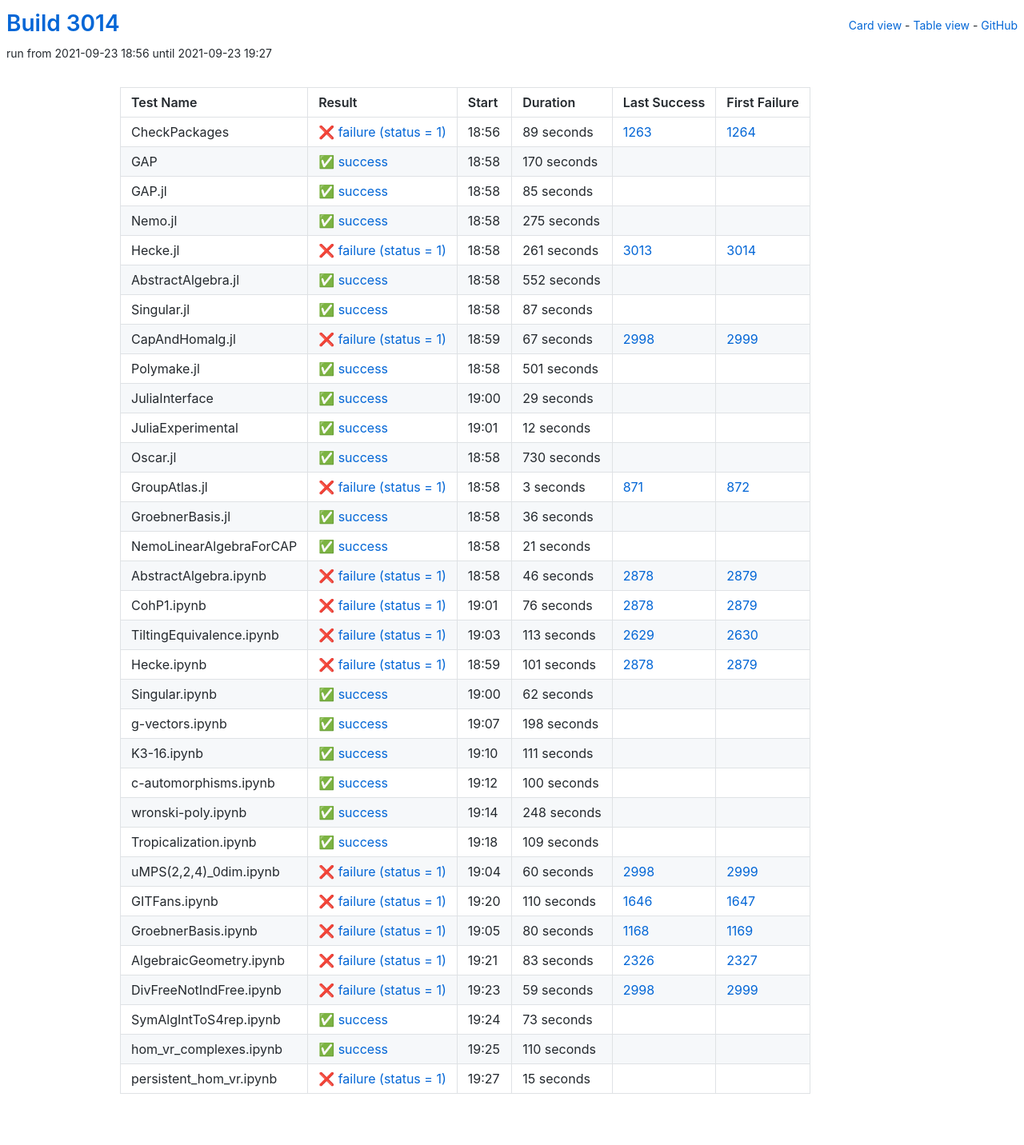
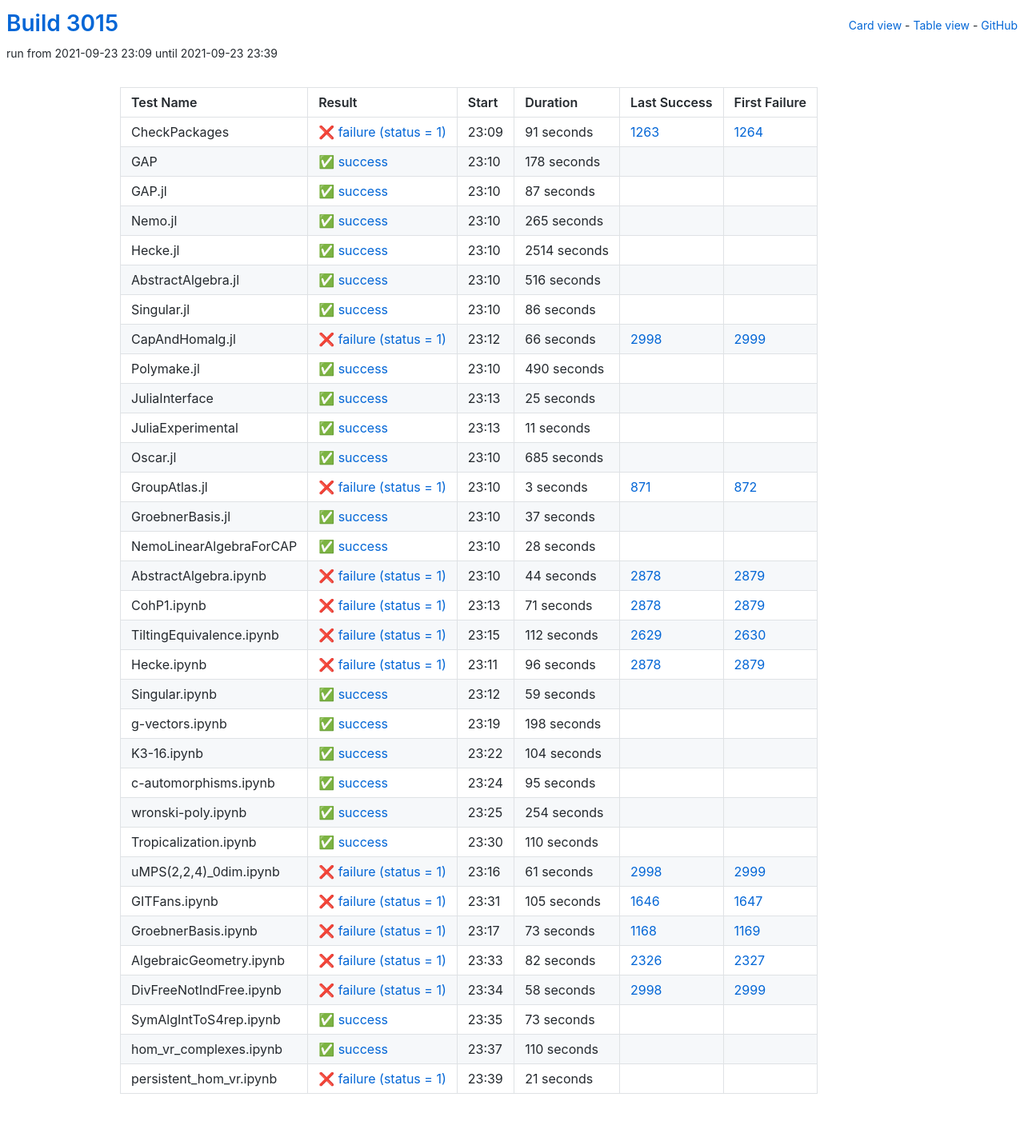
Before and after one commit to oscar-system/oscar-ci-status-stable, a Jekyll site: the page built from table.html, in a window 1280 px wide. Shown: the whole page at 80% size. Built offline with Jekyll 4.4.1, drawn with Linux system fonts in a browser that asks for light colours.

Commit message:
Build #3015

```diff
--- a/_data/ci.yml
+++ b/_data/ci.yml
@@ -1,6 +1,6 @@
 ---
-build: 3014
-build_url: https://oscarci.mathematik.uni-kl.de/job/oscar-stable/3014/
+build: 3015
+build_url: https://oscarci.mathematik.uni-kl.de/job/oscar-stable/3015/
 job: oscar-stable
 organization: oscar-system
 repo: oscar-ci-status-stable
@@ -8,80 +8,32 @@ repourl: https://github.com/oscar-system/oscar-ci-status-stable
 tests:
 - name: CheckPackages
   id: checkpackages
-  log: https://oscarci.mathematik.uni-kl.de/job/oscar-stable/3014/artifact/logs/build-3014/CheckPackages.log
-  start: 2021-09-23 18:56
+  log: https://oscarci.mathematik.uni-kl.de/job/oscar-stable/3015/artifact/logs/build-3015/CheckPackages.log
+  start: 2021-09-23 23:09
   success: false
   exitcode: 1
   status: failure
-  duration: 89
+  duration: 91
   last_success: 1263
   last_success_url: https://oscarci.mathematik.uni-kl.de/job/oscar-stable/1263/
   first_failure: 1264
   first_failure_url: https://oscarci.mathematik.uni-kl.de/job/oscar-stable/1264/
 - name: GAP
   id: gap
-  log: https://oscarci.mathematik.uni-kl.de/job/oscar-stable/3014/artifact/logs/build-3014/GAP.log
-  start: 2021-09-23 18:58
+  log: https://oscarci.mathematik.uni-kl.de/job/oscar-stable/3015/artifact/logs/build-3015/GAP.log
+  start: 2021-09-23 23:10
   success: true
   exitcode: 0
   status: success
-  duration: 170
+  duration: 178
   last_success: false
   last_success_url:
   first_failure: false
   first_failure_url:
 - name: GAP.jl
   id: gap-jl
-  log: https://oscarci.mathematik.uni-kl.de/job/oscar-stable/3014/artifact/logs/build-3014/GAP.jl.log
-  start: 2021-09-23 18:58
-  success: true
-  exitcode: 0
-  status: success
-  duration: 85
-  last_success: false
-  last_success_url:
-  first_failure: false
-  first_failure_url:
-- name: Nemo.jl
-  id: nemo-jl
-  log: https://oscarci.mathematik.uni-kl.de/job/oscar-stable/3014/artifact/logs/build-3014/Nemo.jl.log
-  start: 2021-09-23 18:58
-  success: true
-  exitcode: 0
-  status: success
-  duration: 275
-  last_success: false
-  last_success_url:
-  first_failure: false
-  first_failure_url:
-- name: Hecke.jl
-  id: hecke-jl
-  log: https://oscarci.mathematik.uni-kl.de/job/oscar-stable/3014/artifact/logs/build-3014/Hecke.jl.log
-  start: 2021-09-23 18:58
-  success: false
-  exitcode: 1
-  status: failure
-  duration: 261
-  last_success: 3013
-  last_success_url: https://oscarci.mathematik.uni-kl.de/job/oscar-stable/3013/
-  first_failure: 3014
-  first_failure_url: https://oscarci.mathematik.uni-kl.de/job/oscar-stable/3014/
-- name: AbstractAlgebra.jl
-  id: abstractalgebra-jl
-  log: https://oscarci.mathematik.uni-kl.de/job/oscar-stable/3014/artifact/logs/build-3014/AbstractAlgebra.jl.log
-  start: 2021-09-23 18:58
-  success: true
-  exitcode: 0
-  status: success
-  duration: 552
-  last_success: false
-  last_success_url:
-  first_failure: false
-  first_failure_url:
-- name: Singular.jl
-  id: singular-jl
-  log: https://oscarci.mathematik.uni-kl.de/job/oscar-stable/3014/artifact/logs/build-3014/Singular.jl.log
-  start: 2021-09-23 18:58
+  log: https://oscarci.mathematik.uni-kl.de/job/oscar-stable/3015/artifact/logs/build-3015/GAP.jl.log
+  start: 2021-09-23 23:10
   success: true
   exitcode: 0
   status: success
@@ -90,70 +42,118 @@ tests:
   last_success_url:
   first_failure: false
   first_failure_url:
+- name: Nemo.jl
+  id: nemo-jl
+  log: https://oscarci.mathematik.uni-kl.de/job/oscar-stable/3015/artifact/logs/build-3015/Nemo.jl.log
+  start: 2021-09-23 23:10
+  success: true
+  exitcode: 0
+  status: success
+  duration: 265
+  last_success: false
+  last_success_url:
+  first_failure: false
+  first_failure_url:
+- name: Hecke.jl
+  id: hecke-jl
+  log: https://oscarci.mathematik.uni-kl.de/job/oscar-stable/3015/artifact/logs/build-3015/Hecke.jl.log
+  start: 2021-09-23 23:10
+  success: true
+  exitcode: 0
+  status: success
+  duration: 2514
+  last_success: false
+  last_success_url:
+  first_failure: false
+  first_failure_url:
+- name: AbstractAlgebra.jl
+  id: abstractalgebra-jl
+  log: https://oscarci.mathematik.uni-kl.de/job/oscar-stable/3015/artifact/logs/build-3015/AbstractAlgebra.jl.log
+  start: 2021-09-23 23:10
+  success: true
+  exitcode: 0
+  status: success
+  duration: 516
+  last_success: false
+  last_success_url:
+  first_failure: false
+  first_failure_url:
+- name: Singular.jl
+  id: singular-jl
+  log: https://oscarci.mathematik.uni-kl.de/job/oscar-stable/3015/artifact/logs/build-3015/Singular.jl.log
+  start: 2021-09-23 23:10
+  success: true
+  exitcode: 0
+  status: success
+  duration: 86
+  last_success: false
+  last_success_url:
+  first_failure: false
+  first_failure_url:
 - name: CapAndHomalg.jl
   id: capandhomalg-jl
-  log: https://oscarci.mathematik.uni-kl.de/job/oscar-stable/3014/artifact/logs/build-3014/CapAndHomalg.jl.log
-  start: 2021-09-23 18:59
+  log: https://oscarci.mathematik.uni-kl.de/job/oscar-stable/3015/artifact/logs/build-3015/CapAndHomalg.jl.log
+  start: 2021-09-23 23:12
   success: false
   exitcode: 1
   status: failure
-  duration: 67
+  duration: 66
   last_success: 2998
   last_success_url: https://oscarci.mathematik.uni-kl.de/job/oscar-stable/2998/
   first_failure: 2999
   first_failure_url: https://oscarci.mathematik.uni-kl.de/job/oscar-stable/2999/
 - name: Polymake.jl
   id: polymake-jl
-  log: https://oscarci.mathematik.uni-kl.de/job/oscar-stable/3014/artifact/logs/build-3014/Polymake.jl.log
-  start: 2021-09-23 18:58
+  log: https://oscarci.mathematik.uni-kl.de/job/oscar-stable/3015/artifact/logs/build-3015/Polymake.jl.log
+  start: 2021-09-23 23:10
   success: true
   exitcode: 0
   status: success
-  duration: 501
+  duration: 490
   last_success: false
   last_success_url:
   first_failure: false
   first_failure_url:
 - name: JuliaInterface
   id: juliainterface
-  log: https://oscarci.mathematik.uni-kl.de/job/oscar-stable/3014/artifact/logs/build-3014/JuliaInterface.log
-  start: 2021-09-23 19:00
+  log: https://oscarci.mathematik.uni-kl.de/job/oscar-stable/3015/artifact/logs/build-3015/JuliaInterface.log
+  start: 2021-09-23 23:13
   success: true
   exitcode: 0
   status: success
-  duration: 29
+  duration: 25
   last_success: false
   last_success_url:
   first_failure: false
   first_failure_url:
 - name: JuliaExperimental
   id: juliaexperimental
-  log: https://oscarci.mathematik.uni-kl.de/job/oscar-stable/3014/artifact/logs/build-3014/JuliaExperimental.log
-  start: 2021-09-23 19:01
+  log: https://oscarci.mathematik.uni-kl.de/job/oscar-stable/3015/artifact/logs/build-3015/JuliaExperimental.log
+  start: 2021-09-23 23:13
   success: true
   exitcode: 0
   status: success
-  duration: 12
+  duration: 11
   last_success: false
   last_success_url:
   first_failure: false
   first_failure_url:
 - name: Oscar.jl
   id: oscar-jl
-  log: https://oscarci.mathematik.uni-kl.de/job/oscar-stable/3014/artifact/logs/build-3014/Oscar.jl.log
-  start: 2021-09-23 18:58
+  log: https://oscarci.mathematik.uni-kl.de/job/oscar-stable/3015/artifact/logs/build-3015/Oscar.jl.log
+  start: 2021-09-23 23:10
   success: true
   exitcode: 0
   status: success
-  duration: 730
+  duration: 685
   last_success: false
   last_success_url:
   first_failure: false
   first_failure_url:
 - name: GroupAtlas.jl
   id: groupatlas-jl
-  log: https://oscarci.mathematik.uni-kl.de/job/oscar-stable/3014/artifact/logs/build-3014/GroupAtlas.jl.log
-  start: 2021-09-23 18:58
+  log: https://oscarci.mathematik.uni-kl.de/job/oscar-stable/3015/artifact/logs/build-3015/GroupAtlas.jl.log
+  start: 2021-09-23 23:10
   success: false
   exitcode: 1
   status: failure
@@ -164,92 +164,92 @@ tests:
   first_failure_url: https://oscarci.mathematik.uni-kl.de/job/oscar-stable/872/
 - name: GroebnerBasis.jl
   id: groebnerbasis-jl
-  log: https://oscarci.mathematik.uni-kl.de/job/oscar-stable/3014/artifact/logs/build-3014/GroebnerBasis.jl.log
-  start: 2021-09-23 18:58
+  log: https://oscarci.mathematik.uni-kl.de/job/oscar-stable/3015/artifact/logs/build-3015/GroebnerBasis.jl.log
+  start: 2021-09-23 23:10
   success: true
   exitcode: 0
   status: success
-  duration: 36
+  duration: 37
   last_success: false
   last_success_url:
   first_failure: false
   first_failure_url:
 - name: NemoLinearAlgebraForCAP
   id: nemolinearalgebraforcap
-  log: https://oscarci.mathematik.uni-kl.de/job/oscar-stable/3014/artifact/logs/build-3014/NemoLinearAlgebraForCAP.log
-  start: 2021-09-23 18:58
+  log: https://oscarci.mathematik.uni-kl.de/job/oscar-stable/3015/artifact/logs/build-3015/NemoLinearAlgebraForCAP.log
+  start: 2021-09-23 23:10
   success: true
   exitcode: 0
   status: success
-  duration: 21
+  duration: 28
   last_success: false
   last_success_url:
   first_failure: false
   first_failure_url:
 - name: AbstractAlgebra.ipynb
   id: abstractalgebra-ipynb
-  log: https://oscarci.mathematik.uni-kl.de/job/oscar-stable/3014/artifact/logs/build-3014/AbstractAlgebra.ipynb.log
-  start: 2021-09-23 18:58
+  log: https://oscarci.mathematik.uni-kl.de/job/oscar-stable/3015/artifact/logs/build-3015/AbstractAlgebra.ipynb.log
+  start: 2021-09-23 23:10
   success: false
   exitcode: 1
   status: failure
-  duration: 46
+  duration: 44
   last_success: 2878
   last_success_url: https://oscarci.mathematik.uni-kl.de/job/oscar-stable/2878/
   first_failure: 2879
   first_failure_url: https://oscarci.mathematik.uni-kl.de/job/oscar-stable/2879/
 - name: CohP1.ipynb
   id: cohp1-ipynb
-  log: https://oscarci.mathematik.uni-kl.de/job/oscar-stable/3014/artifact/logs/build-3014/CohP1.ipynb.log
-  start: 2021-09-23 19:01
+  log: https://oscarci.mathematik.uni-kl.de/job/oscar-stable/3015/artifact/logs/build-3015/CohP1.ipynb.log
+  start: 2021-09-23 23:13
   success: false
   exitcode: 1
   status: failure
-  duration: 76
+  duration: 71
   last_success: 2878
   last_success_url: https://oscarci.mathematik.uni-kl.de/job/oscar-stable/2878/
   first_failure: 2879
   first_failure_url: https://oscarci.mathematik.uni-kl.de/job/oscar-stable/2879/
 - name: TiltingEquivalence.ipynb
   id: tiltingequivalence-ipynb
-  log: https://oscarci.mathematik.uni-kl.de/job/oscar-stable/3014/artifact/logs/build-3014/TiltingEquivalence.ipynb.log
-  start: 2021-09-23 19:03
+  log: https://oscarci.mathematik.uni-kl.de/job/oscar-stable/3015/artifact/logs/build-3015/TiltingEquivalence.ipynb.log
+  start: 2021-09-23 23:15
   success: false
   exitcode: 1
   status: failure
-  duration: 113
+  duration: 112
   last_success: 2629
   last_success_url: https://oscarci.mathematik.uni-kl.de/job/oscar-stable/2629/
   first_failure: 2630
   first_failure_url: https://oscarci.mathematik.uni-kl.de/job/oscar-stable/2630/
 - name: Hecke.ipynb
   id: hecke-ipynb
-  log: https://oscarci.mathematik.uni-kl.de/job/oscar-stable/3014/artifact/logs/build-3014/Hecke.ipynb.log
-  start: 2021-09-23 18:59
+  log: https://oscarci.mathematik.uni-kl.de/job/oscar-stable/3015/artifact/logs/build-3015/Hecke.ipynb.log
+  start: 2021-09-23 23:11
   success: false
   exitcode: 1
   status: failure
-  duration: 101
+  duration: 96
   last_success: 2878
   last_success_url: https://oscarci.mathematik.uni-kl.de/job/oscar-stable/2878/
   first_failure: 2879
   first_failure_url: https://oscarci.mathematik.uni-kl.de/job/oscar-stable/2879/
 - name: Singular.ipynb
   id: singular-ipynb
-  log: https://oscarci.mathematik.uni-kl.de/job/oscar-stable/3014/artifact/logs/build-3014/Singular.ipynb.log
-  start: 2021-09-23 19:00
+  log: https://oscarci.mathematik.uni-kl.de/job/oscar-stable/3015/artifact/logs/build-3015/Singular.ipynb.log
+  start: 2021-09-23 23:12
   success: true
   exitcode: 0
   status: success
-  duration: 62
+  duration: 59
   last_success: false
   last_success_url:
   first_failure: false
   first_failure_url:
 - name: g-vectors.ipynb
   id: g-vectors-ipynb
-  log: https://oscarci.mathematik.uni-kl.de/job/oscar-stable/3014/artifact/logs/build-3014/g-vectors.ipynb.log
-  start: 2021-09-23 19:07
+  log: https://oscarci.mathematik.uni-kl.de/job/oscar-stable/3015/artifact/logs/build-3015/g-vectors.ipynb.log
+  start: 2021-09-23 23:19
   success: true
   exitcode: 0
   status: success
@@ -260,116 +260,116 @@ tests:
   first_failure_url:
 - name: K3-16.ipynb
   id: k3-16-ipynb
-  log: https://oscarci.mathematik.uni-kl.de/job/oscar-stable/3014/artifact/logs/build-3014/K3-16.ipynb.log
-  start: 2021-09-23 19:10
+  log: https://oscarci.mathematik.uni-kl.de/job/oscar-stable/3015/artifact/logs/build-3015/K3-16.ipynb.log
+  start: 2021-09-23 23:22
   success: true
   exitcode: 0
   status: success
-  duration: 111
+  duration: 104
   last_success: false
   last_success_url:
   first_failure: false
   first_failure_url:
 - name: c-automorphisms.ipynb
   id: c-automorphisms-ipynb
-  log: https://oscarci.mathematik.uni-kl.de/job/oscar-stable/3014/artifact/logs/build-3014/c-automorphisms.ipynb.log
-  start: 2021-09-23 19:12
+  log: https://oscarci.mathematik.uni-kl.de/job/oscar-stable/3015/artifact/logs/build-3015/c-automorphisms.ipynb.log
+  start: 2021-09-23 23:24
   success: true
   exitcode: 0
   status: success
-  duration: 100
+  duration: 95
   last_success: false
   last_success_url:
   first_failure: false
   first_failure_url:
 - name: wronski-poly.ipynb
   id: wronski-poly-ipynb
-  log: https://oscarci.mathematik.uni-kl.de/job/oscar-stable/3014/artifact/logs/build-3014/wronski-poly.ipynb.log
-  start: 2021-09-23 19:14
+  log: https://oscarci.mathematik.uni-kl.de/job/oscar-stable/3015/artifact/logs/build-3015/wronski-poly.ipynb.log
+  start: 2021-09-23 23:25
   success: true
   exitcode: 0
   status: success
-  duration: 248
+  duration: 254
   last_success: false
   last_success_url:
   first_failure: false
   first_failure_url:
 - name: Tropicalization.ipynb
   id: tropicalization-ipynb
-  log: https://oscarci.mathematik.uni-kl.de/job/oscar-stable/3014/artifact/logs/build-3014/Tropicalization.ipynb.log
-  start: 2021-09-23 19:18
+  log: https://oscarci.mathematik.uni-kl.de/job/oscar-stable/3015/artifact/logs/build-3015/Tropicalization.ipynb.log
+  start: 2021-09-23 23:30
   success: true
   exitcode: 0
   status: success
-  duration: 109
+  duration: 110
   last_success: false
   last_success_url:
   first_failure: false
   first_failure_url:
 - name: uMPS(2,2,4)_0dim.ipynb
   id: umps-2-2-4-0dim-ipynb
-  log: https://oscarci.mathematik.uni-kl.de/job/oscar-stable/3014/artifact/logs/build-3014/uMPS-2-2-4-_0dim.ipynb.log
-  start: 2021-09-23 19:04
+  log: https://oscarci.mathematik.uni-kl.de/job/oscar-stable/3015/artifact/logs/build-3015/uMPS-2-2-4-_0dim.ipynb.log
+  start: 2021-09-23 23:16
   success: false
   exitcode: 1
   status: failure
-  duration: 60
+  duration: 61
   last_success: 2998
   last_success_url: https://oscarci.mathematik.uni-kl.de/job/oscar-stable/2998/
   first_failure: 2999
   first_failure_url: https://oscarci.mathematik.uni-kl.de/job/oscar-stable/2999/
 - name: GITFans.ipynb
   id: gitfans-ipynb
-  log: https://oscarci.mathematik.uni-kl.de/job/oscar-stable/3014/artifact/logs/build-3014/GITFans.ipynb.log
-  start: 2021-09-23 19:20
+  log: https://oscarci.mathematik.uni-kl.de/job/oscar-stable/3015/artifact/logs/build-3015/GITFans.ipynb.log
+  start: 2021-09-23 23:31
   success: false
   exitcode: 1
   status: failure
-  duration: 110
+  duration: 105
   last_success: 1646
   last_success_url: https://oscarci.mathematik.uni-kl.de/job/oscar-stable/1646/
   first_failure: 1647
   first_failure_url: https://oscarci.mathematik.uni-kl.de/job/oscar-stable/1647/
 - name: GroebnerBasis.ipynb
   id: groebnerbasis-ipynb
-  log: https://oscarci.mathematik.uni-kl.de/job/oscar-stable/3014/artifact/logs/build-3014/GroebnerBasis.ipynb.log
-  start: 2021-09-23 19:05
+  log: https://oscarci.mathematik.uni-kl.de/job/oscar-stable/3015/artifact/logs/build-3015/GroebnerBasis.ipynb.log
+  start: 2021-09-23 23:17
   success: false
   exitcode: 1
   status: failure
-  duration: 80
+  duration: 73
   last_success: 1168
   last_success_url: https://oscarci.mathematik.uni-kl.de/job/oscar-stable/1168/
   first_failure: 1169
   first_failure_url: https://oscarci.mathematik.uni-kl.de/job/oscar-stable/1169/
 - name: AlgebraicGeometry.ipynb
   id: algebraicgeometry-ipynb
-  log: https://oscarci.mathematik.uni-kl.de/job/oscar-stable/3014/artifact/logs/build-3014/AlgebraicGeometry.ipynb.log
-  start: 2021-09-23 19:21
+  log: https://oscarci.mathematik.uni-kl.de/job/oscar-stable/3015/artifact/logs/build-3015/AlgebraicGeometry.ipynb.log
+  start: 2021-09-23 23:33
   success: false
   exitcode: 1
   status: failure
-  duration: 83
+  duration: 82
   last_success: 2326
   last_success_url: https://oscarci.mathematik.uni-kl.de/job/oscar-stable/2326/
   first_failure: 2327
   first_failure_url: https://oscarci.mathematik.uni-kl.de/job/oscar-stable/2327/
 - name: DivFreeNotIndFree.ipynb
   id: divfreenotindfree-ipynb
-  log: https://oscarci.mathematik.uni-kl.de/job/oscar-stable/3014/artifact/logs/build-3014/DivFreeNotIndFree.ipynb.log
-  start: 2021-09-23 19:23
+  log: https://oscarci.mathematik.uni-kl.de/job/oscar-stable/3015/artifact/logs/build-3015/DivFreeNotIndFree.ipynb.log
+  start: 2021-09-23 23:34
   success: false
   exitcode: 1
   status: failure
-  duration: 59
+  duration: 58
   last_success: 2998
   last_success_url: https://oscarci.mathematik.uni-kl.de/job/oscar-stable/2998/
   first_failure: 2999
   first_failure_url: https://oscarci.mathematik.uni-kl.de/job/oscar-stable/2999/
 - name: SymAlgIntToS4rep.ipynb
   id: symalginttos4rep-ipynb
-  log: https://oscarci.mathematik.uni-kl.de/job/oscar-stable/3014/artifact/logs/build-3014/SymAlgIntToS4rep.ipynb.log
-  start: 2021-09-23 19:24
+  log: https://oscarci.mathematik.uni-kl.de/job/oscar-stable/3015/artifact/logs/build-3015/SymAlgIntToS4rep.ipynb.log
+  start: 2021-09-23 23:35
   success: true
   exitcode: 0
   status: success
@@ -380,8 +380,8 @@ tests:
   first_failure_url:
 - name: hom_vr_complexes.ipynb
   id: hom-vr-complexes-ipynb
-  log: https://oscarci.mathematik.uni-kl.de/job/oscar-stable/3014/artifact/logs/build-3014/hom_vr_complexes.ipynb.log
-  start: 2021-09-23 19:25
+  log: https://oscarci.mathematik.uni-kl.de/job/oscar-stable/3015/artifact/logs/build-3015/hom_vr_complexes.ipynb.log
+  start: 2021-09-23 23:37
   success: true
   exitcode: 0
   status: success
@@ -392,12 +392,12 @@ tests:
   first_failure_url:
 - name: persistent_hom_vr.ipynb
   id: persistent-hom-vr-ipynb
-  log: https://oscarci.mathematik.uni-kl.de/job/oscar-stable/3014/artifact/logs/build-3014/persistent_hom_vr.ipynb.log
-  start: 2021-09-23 19:27
+  log: https://oscarci.mathematik.uni-kl.de/job/oscar-stable/3015/artifact/logs/build-3015/persistent_hom_vr.ipynb.log
+  start: 2021-09-23 23:39
   success: false
   exitcode: 1
   status: failure
-  duration: 15
+  duration: 21
   last_success: false
   last_success_url:
   first_failure: false
```
Also changed, not shown: README.md.
